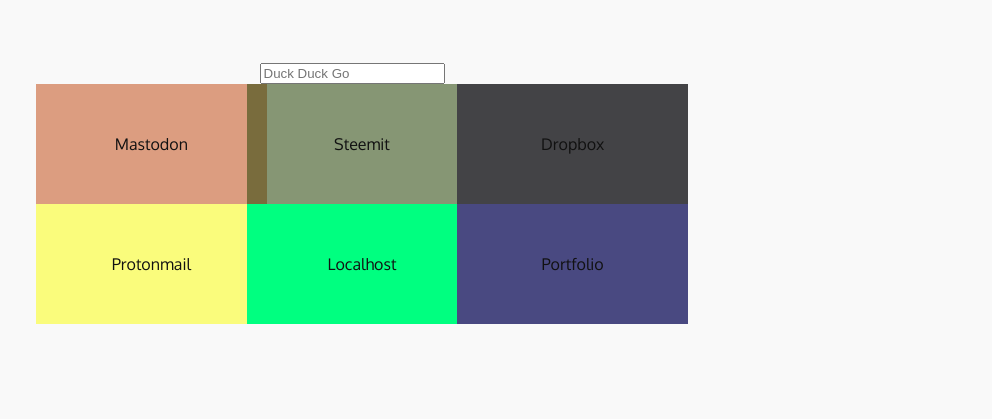
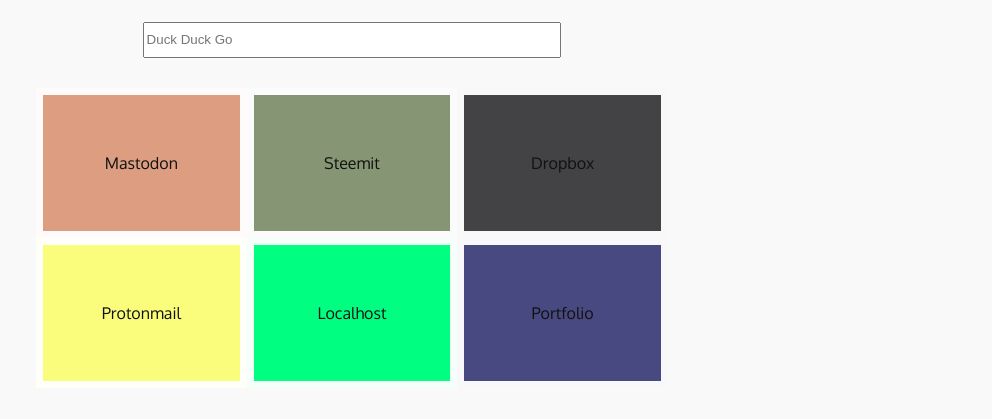
Before and after one commit to Sylk/wg-basic-layout, a plain HTML site: page index.html in a window 1280 px wide. Shown: the part 325-744 px from the top of the page, without its empty margins (288-1280 px from the left). Drawn offline with Linux system fonts and the light colour scheme.

Commit message:
Finished working for the night

```diff
--- a/css/styles.css
+++ b/css/styles.css
@@ -37,6 +37,12 @@ html {
     width: 50%;
 }
 
+input {
+    margin-bottom: 30px;
+    width: 65%;
+    height: 30px;
+}
+
 .websites {
     display: grid;
     grid-template-columns: repeat(3, 1fr);
@@ -46,10 +52,10 @@ html {
 }
 
 .websites li {
-    border: rgba(255, 255, 255, 0) 10px solid;
-    box-sizing: unset;
+    border: rgba(255, 255, 255, 0.959) 7px solid;
+    box-sizing: border-box;
     display: flex;
-    height:100px;
+    height:150px;
     width:100%;
     align-items: center;
     justify-content: center;
@@ -89,7 +95,8 @@ a {
     color: #111;
 }
 
-h1 {
+.time {
+    margin-bottom: 25px;
     font-family: 'Lato', sans-serif;
     font-weight: 300;
     font-size: 5em;
```
